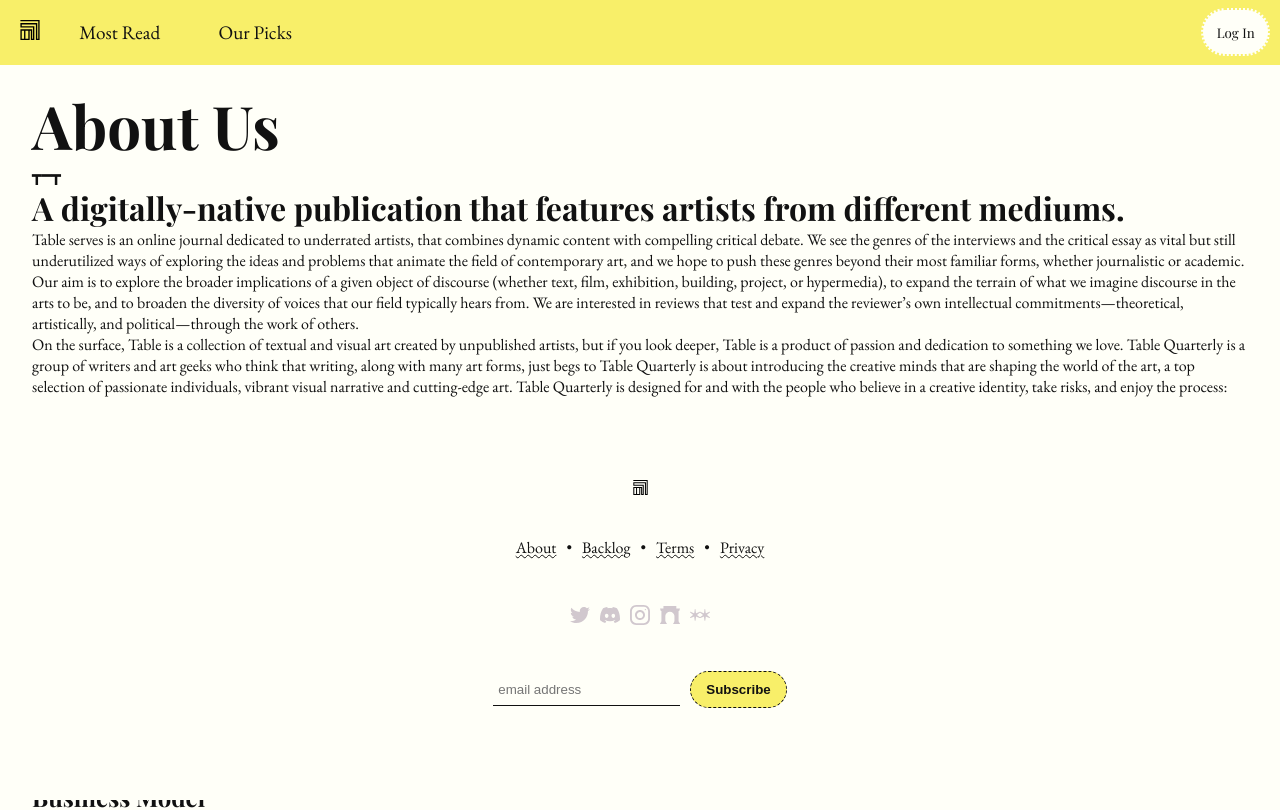
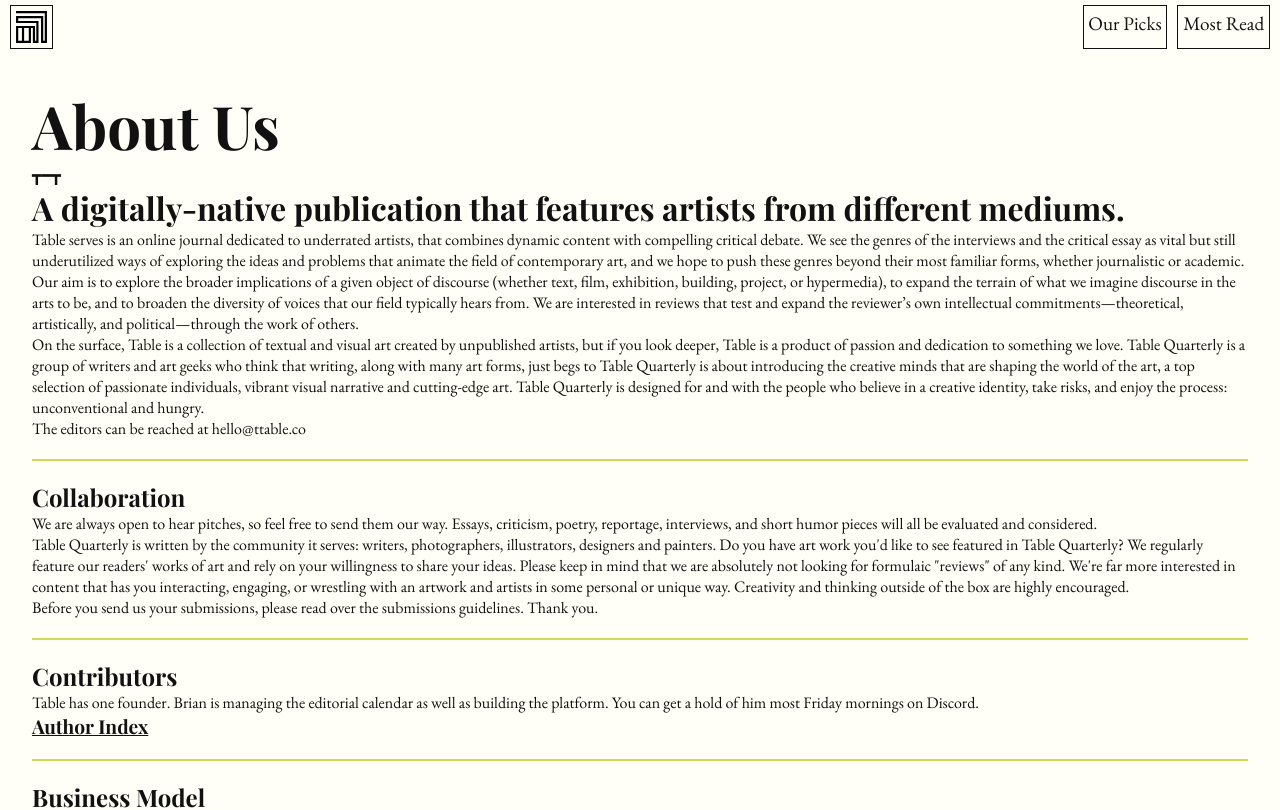
Before and after one commit to ttablettable/magazine-fe, a Next.js app: page /about in a window 1280 px wide. Shown: the top 810 px of the page. Built offline with nearby package versions, Linux system fonts and the light colour scheme; no server answers; a web font is replaced by a local one.

Commit message:
Design tweaks for Navigation and Footer

```diff
--- a/src/app/about/page.tsx
+++ b/src/app/about/page.tsx
@@ -7,7 +7,6 @@ import Navigation from "../../components/navigation/Navigation";
 const AboutPage: React.FC = () => {
     return (
     <div className={styles.page}>
-        <Navigation />
       <main className={styles.main}>
         <div>
         <section id="hero">
@@ -116,7 +115,6 @@ const AboutPage: React.FC = () => {
             </section>
         </div>
       </main>
-      <Footer />
     </div>
   );
 }
--- a/src/components/layout/Footer.module.css
+++ b/src/components/layout/Footer.module.css
@@ -48,6 +48,12 @@
     transition: all 0.3s ease;
 }
 
+.footerIcon img {
+    width: 100%;
+    height: 100%;
+    object-fit: contain;
+}
+
 .footerIcon:hover {
     scale: 1.2;
     cursor: pointer;
--- a/src/components/navigation/Navigation.module.css
+++ b/src/components/navigation/Navigation.module.css
@@ -6,49 +6,58 @@
     position: fixed;
     top: 0;
     z-index: 30;
-    background-color: var(--highlight-yellow);
+    /* background-color: var(--highlight-yellow); */
     width: 100%;
     /* border-bottom: 1px solid var(--black); */
-}
-
-.navbar {
-    display: flex;
-    flex-direction: row;
-    gap: 10px;
 }
 
 .navbarAction {
     display: flex;
     flex-direction: row;
     gap: 5px;
+    width: 100%;
 }
 
 .navLogo {
-    background-color: transparent;
+    background-color: var(--white);
     padding: 5px;
     align-items: center;
     justify-content: center;
     cursor: pointer;
+    border: 1px solid var(--black);
+    height: calc(4rem - 20px);
+    width: calc(4rem - 20px);
 }
 
 .navLogo img {
-    width: 20px;
-    height: 20px;
+    width: 100%;
+    height: 100%;
     align-self: center;
 }
 
-.navButton {
-    padding: 0.25em 1em;
-    font-size: 1.2rem;
+.navbar {
+    display: flex;
+    flex-direction: row-reverse;
+    gap: 10px;
+    width: 100%;
 }
 
-.navButton:hover {
-    background-color: var(--highlight-yellow);
+.navbarItem {
+    padding: 0.25em;
+    font-size: 1.2rem;
+    align-items: center;
+    border: 0.75px solid var(--black);
+    transition: transform 0.2s;
 }
 
-.navLinks {
-    padding: 10px 5px;
-    display: flex;
-    gap: auto;
-    align-items: center;
+.navbarItem:hover {
+    background-color: var(--mercury);
+    cursor: pointer;
+    transform: scale(1.05);
+    transition: transform 0.2s;
 }
+
+.navbarItem a:hover {
+    text-decoration: none;
+    color: var(--black);
+}
--- a/src/components/navigation/Navigation.tsx
+++ b/src/components/navigation/Navigation.tsx
@@ -1,4 +1,4 @@
-"use client"
+"use client";
 import React from "react";
 import Link from "next/link";
 import styles from "./Navigation.module.css";
@@ -20,16 +20,12 @@ const Navigation: React.FC = () => {
           <ContextMenuTrigger asChild>
             <div className={styles.navLogo}>
               <Link href="/">
-              <div className={styles.navLinks}>
                 <img
                   alt="Table Logo"
                   draggable="false"
                   loading="lazy"
-                  width="20"
-                  height="20"
                   src="/logo.svg"
                 />
-              </div>
               </Link>
             </div>
           </ContextMenuTrigger>
@@ -46,21 +42,21 @@ const Navigation: React.FC = () => {
           </ContextMenuContent>
         </ContextMenu>
         <div className={styles.navbar}>
-      <div className={styles.navButton}>
+          <div className={styles.navbarItem}>
             <Link href="/">
-          <div className={styles.navLinks}>Most Read</div>
+              Most Read
             </Link>
           </div>
-      <div className={styles.navButton}>
+          <div className={styles.navbarItem}>
             <Link href="/picks">
-          <div className={styles.navLinks}>Our Picks</div>
+              Our Picks
             </Link>
           </div>
         </div>
       </div>
 
-      <Login />
-      {/* <div className={styles.navButton}>
+      {/* <Login />
+       <div className={styles.navButton}>
         <p>
           <Link className={styles.navLinks} draggable="false" href="https://">
             Museum 🔜
```
Lines whose indentation alone changed are shown as unchanged.
